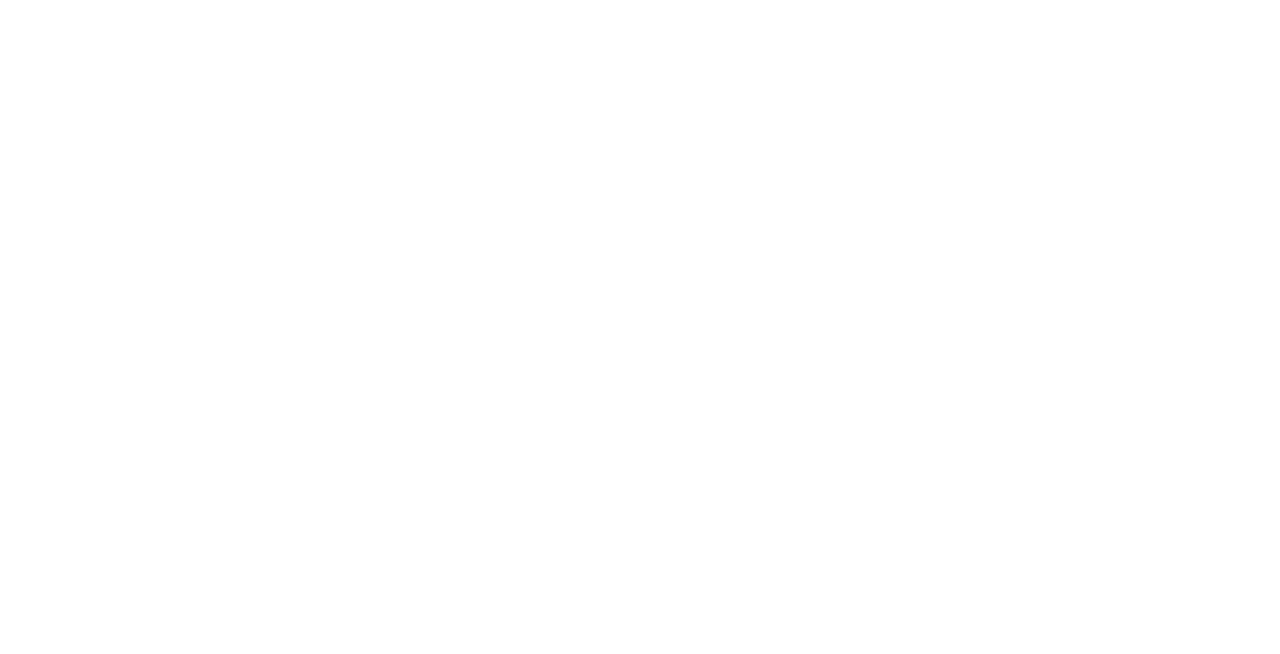
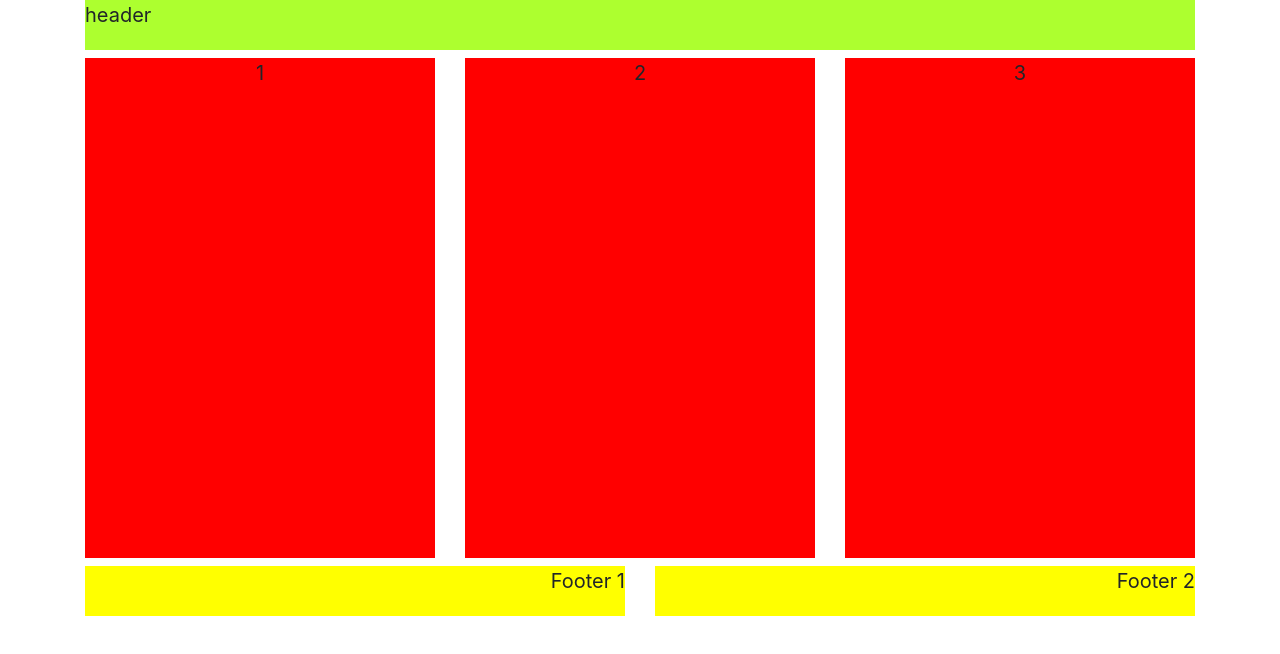
Before and after one commit to JeffStev06/lic-ciclo-02-2020, a plain HTML site: page desafio1/ejercicio3/index.html in a window 1280 px wide. Drawn offline with nearby package versions, Linux system fonts and the light colour scheme.

Commit message:
Ejercicio 3

```diff
--- /dev/null
+++ b/desafio1/ejercicio3/css/style.css
@@ -0,0 +1,79 @@
+@media screen and (max-width: 768px) {
+    .colorOne{
+        background-color: red;
+        height: 200px;
+    }
+
+    .colorTwo{
+        background-color: cyan;
+        height: 200px;
+    }
+
+    .colorThree{
+        background-color: red;
+        height: 200px;
+    }
+
+    .colorHeader{
+        background-color: salmon;
+    }
+
+}
+@media screen and (min-width: 769px) and (max-width: 992px) {
+    .colorOne{
+        background-color: red;
+        height: 200px;
+    }
+
+    .colorTwo{
+        background-color: red;
+        height: 200px;
+    }
+
+    .colorThree{
+        background-color: greenyellow;
+        height: 200px;
+    }
+
+    .colorHeader{
+        background-color: cyan;
+    }
+}
+
+@media screen and (min-width: 963px) {
+    .colorHeader{
+        background-color: greenyellow;
+        height: 50px;
+    }
+
+    .colorOne{
+        background-color: red;
+        height: 500px;
+    }
+
+    .colorTwo{
+        background-color: red;
+        height: 500px;
+    }
+
+    .colorThree{
+        background-color: red;
+        height: 500px;
+    }
+
+
+}
+
+.footer1{
+    background-color: yellow;
+    height: 50px;
+}
+
+.footer2{
+    background-color: yellow;
+    height: 50px;
+}
+
+p{
+    font-size: 20px;
+}
--- a/desafio1/ejercicio3/index.html
+++ b/desafio1/ejercicio3/index.html
@@ -1,11 +1,57 @@
 <!DOCTYPE html>
-<html lang="en">
+<html>
 <head>
+<title>Problema</title>
     <meta charset="UTF-8">
-    <meta name="viewport" content="width=device-width, initial-scale=1.0">
-    <title>D1 - Ejercicio 3</title>
+    <meta name="viewport" content="width=device-width, initial-scale=1">
+    <link rel="stylesheet" href="css/style.css">
+    <link rel="stylesheet" href="https://maxcdn.bootstrapcdn.com/bootstrap/4.5.2/css/bootstrap.min.css">
 </head>
 <body>
+    <div class="container">
+        <header class="row">
+            <div class="col-lg-12 col-md-12 col-sm-12 col-xs-12 ">
+                <div class="colorHeader">
+                    <p class="text-center text-sm-left text-md-left">header</p>
+                </div>
+            </div>
+        </header>
+            <div class="row">
+                <div class="col-lg-4 col-md-4 col-sm-6 col-xs-12 mt-2">
+                    <div class="x-1 y-1 colorOne">
+                        <p class="text-left text-sm-left text-lg-center">1</p>
+                    </div>
+                </div>
+                <div class="col-lg-4 col-md-4 col-sm-6 col-xs-12 mt-2">
+                    <div class="x-1 y-1 colorTwo">
+                        <p class="text-center text-sm-right text-lg-center">2</p>
+                    </div>
+                </div>
+                <div class="col-lg-4 col-md-4 col-sm-12 mt-2">
+                    <div class="x-1 y-1 colorThree">
+                        <p class="text-right text-sm-center text-lg-center text-md-center">3</p>
+                    </div>
+                </div>
+            </div>
 
-</body>
+        </div>
+
+        <footer style="margin-bottom:0" >
+            <div class="container">
+                <div class="row mt-2">
+                        <div class="col-lg-6 col-md-6 col-sm-12 col-xs-12">
+                            <div class="x-1 y-1 footer1">
+                                <p class="text-lg-right text-sm-center text-center">Footer 1</p>
+                            </div>
+                        </div>
+                        <div class="col-lg-6 col-md-6 col-sm-12 col-xs-12">
+                            <div class="x-1 y-1 footer2">
+                                <p class="text-lg-right text-sm-center text-xs-center text-center"">Footer 2</p>
+                            </div>
+                        </div>
+                </div>
+             </div>
+        </footer>
+
+  </body>
 </html>
```
